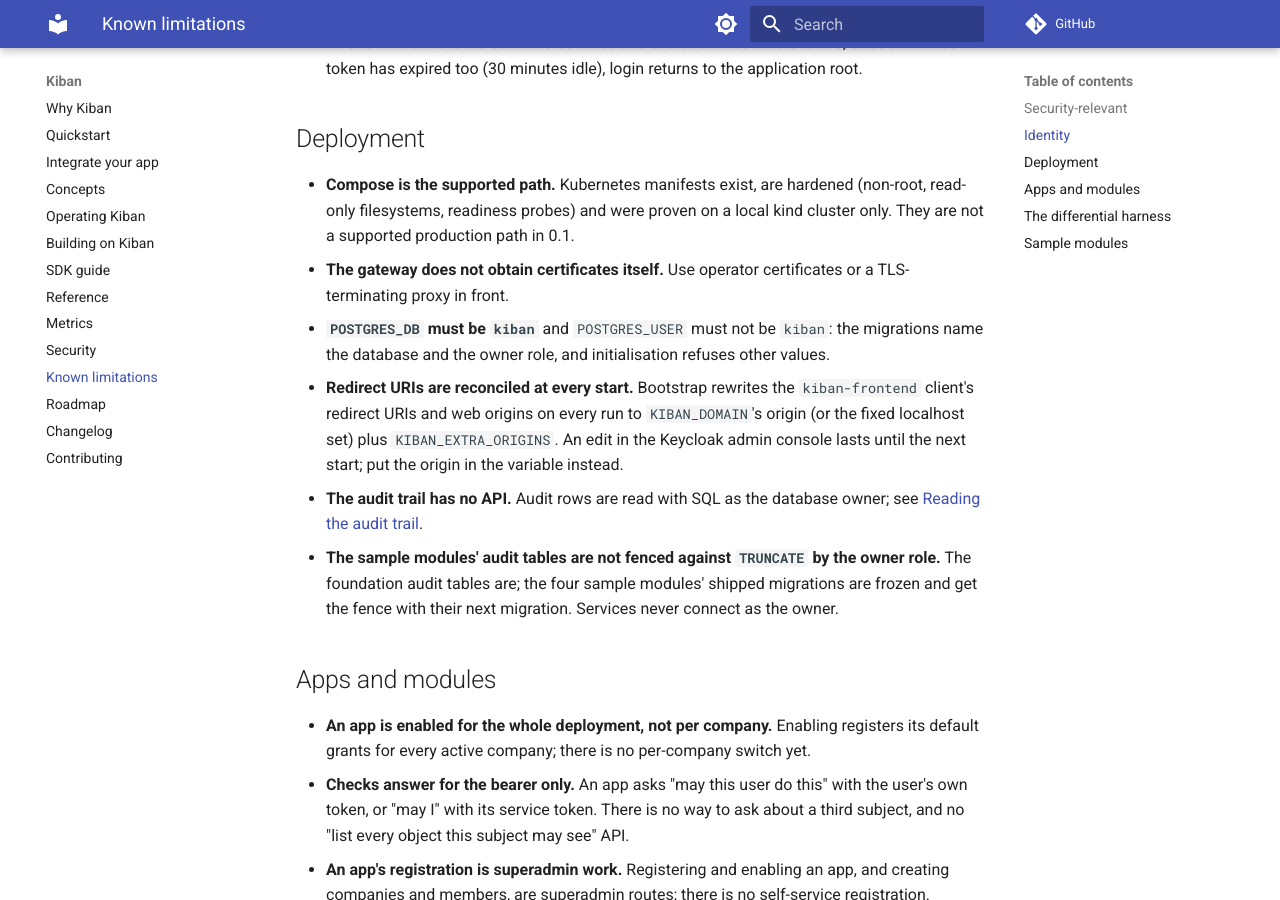
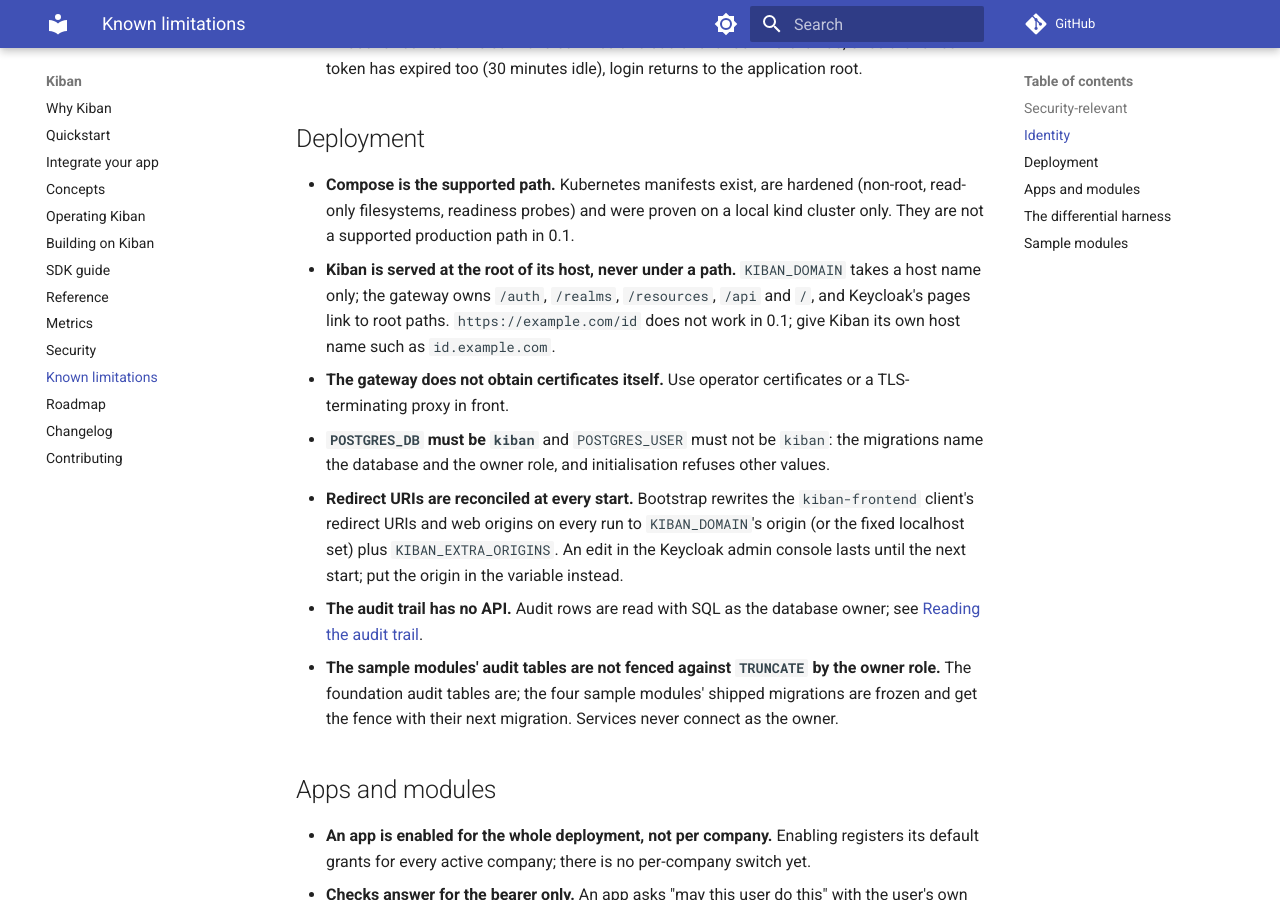
Before and after one commit to rosschiu/kiban, an MkDocs documentation site: the page built from docs/limitations.md, in a window 1280 px wide and 900 px high, scrolled down 1197 px. Built offline with MkDocs 1.6.1 and Material for MkDocs 9.7.7, drawn with Linux system fonts in a browser that asks for light colours; comment, search, counter and statistics services are not loaded.

Commit message:
docs: Kiban is served at a host's root, not under a path (limitation and roadmap)

```diff
--- a/docs/limitations.md
+++ b/docs/limitations.md
@@ -44,6 +44,10 @@
 - **Compose is the supported path.** Kubernetes manifests exist, are hardened (non-root, read-only
   filesystems, readiness probes) and were proven on a local kind cluster only. They are not a
   supported production path in 0.1.
+- **Kiban is served at the root of its host, never under a path.** `KIBAN_DOMAIN` takes a host
+  name only; the gateway owns `/auth`, `/realms`, `/resources`, `/api` and `/`, and Keycloak's
+  pages link to root paths. `https://example.com/id` does not work in 0.1; give Kiban its own
+  host name such as `id.example.com`.
 - **The gateway does not obtain certificates itself.** Use operator certificates or a
   TLS-terminating proxy in front.
 - **`POSTGRES_DB` must be `kiban`** and `POSTGRES_USER` must not be `kiban`: the migrations name
```
Also changed, not shown: docs/roadmap.md (+1 -0 lines).
